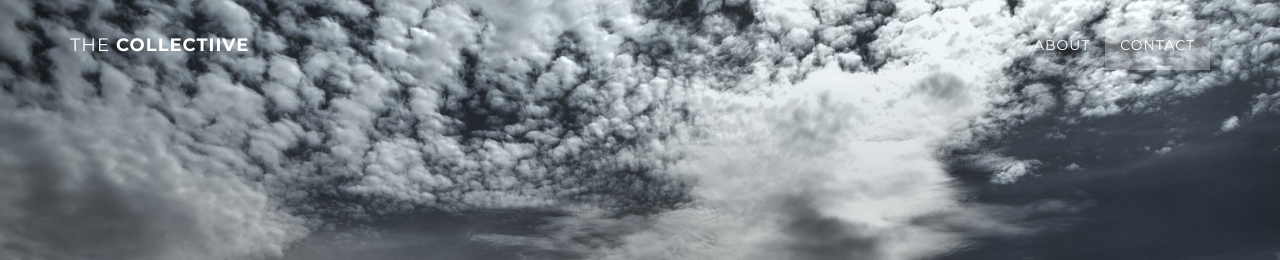
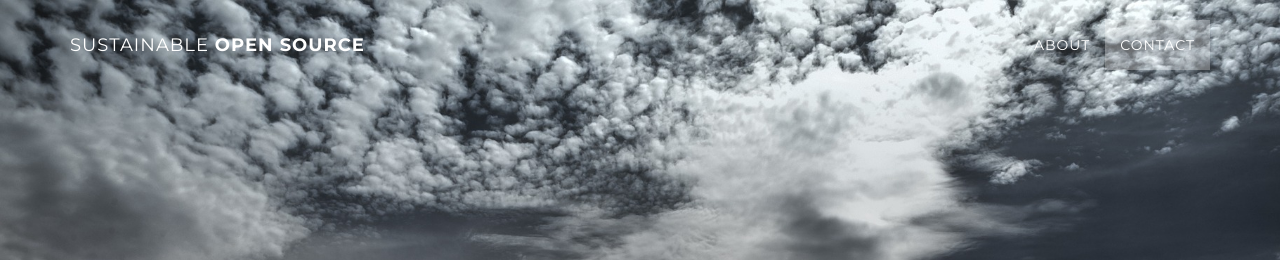
Before and after one commit to collectiive/collectiive.github.io, a Jekyll site: the page built from index.html, in a window 1280 px wide. Shown: the top 260 px of the page. Built offline with Jekyll 4.4.1, drawn with Linux system fonts in a browser that asks for light colours; some web fonts are replaced.

Commit message:
Change in Nav Link

```diff
--- a/_includes/nav.html
+++ b/_includes/nav.html
@@ -6,7 +6,7 @@
                     <i class="fa fa-bars"></i>
                 </button>
                 <a class="navbar-brand page-scroll" href="#page-top">
-                    <span class="light">The</span> Collectiive
+                    <span class="light">Sustainable </span>Open Source
                 </a>
             </div>
 
```
